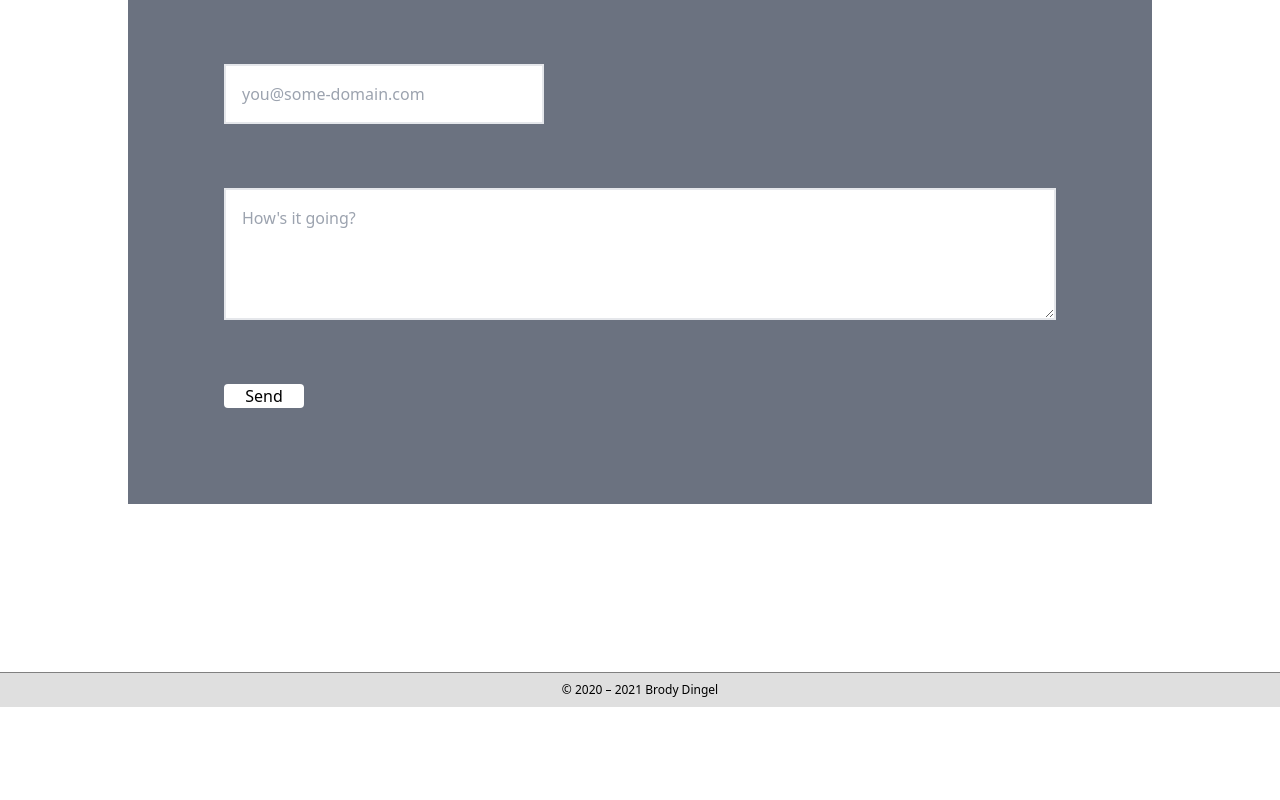
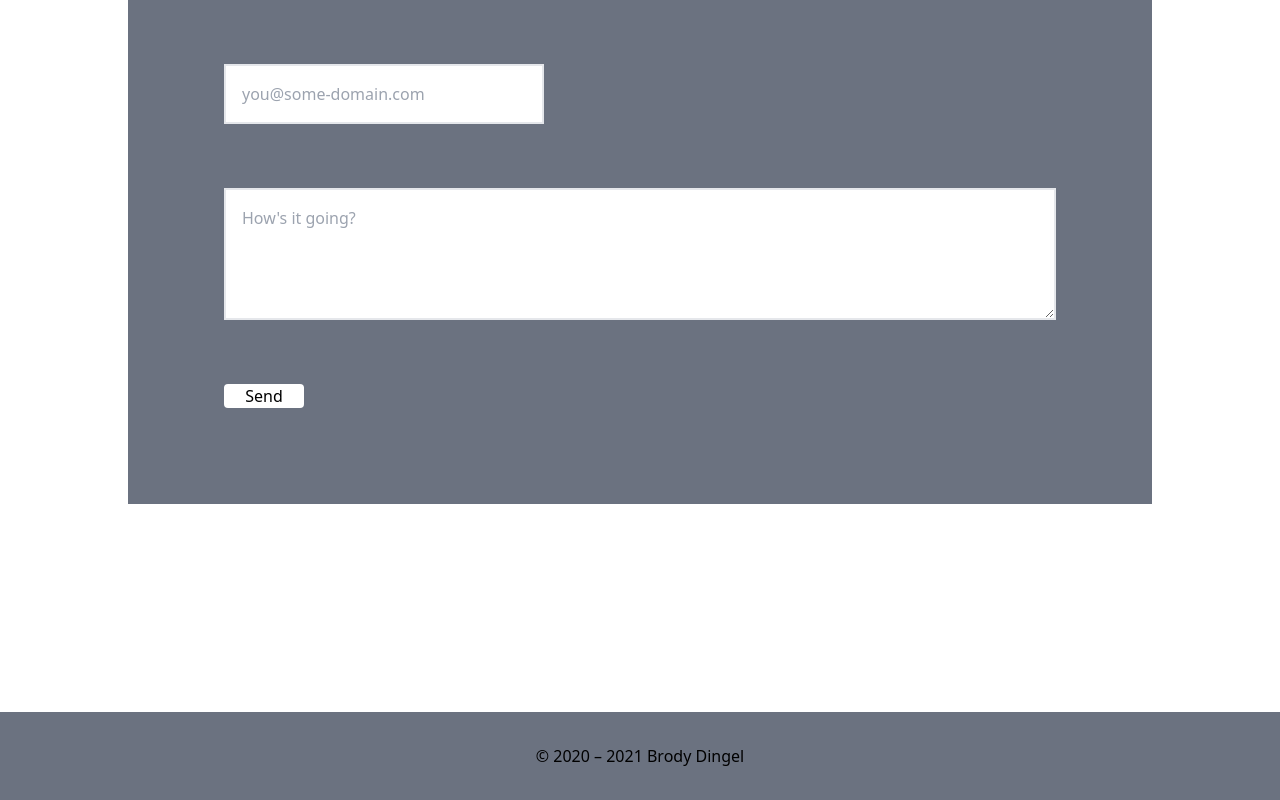
Before and after one commit to brodyd795/personal-site, a Next.js app: page / in a window 1280 px wide. Shown: the part 1900-2700 px from the top of the page. Before the commit the page ends 2607 px from the top, so only its background shows below. Built offline with nearby package versions, Linux system fonts and the light colour scheme.

Commit message:
Footer to tw

```diff
--- a/components/footer.tsx
+++ b/components/footer.tsx
@@ -1,27 +1,11 @@
 import React, {FC} from 'react';
-
-import styled from 'styled-components';
-
-const StyledFooter = styled.footer`
-	background-color: #dfdfdf;
-	font-size: 12px;
-	text-align: center;
-	width: 100%;
-	margin-top: 40px;
-	border-top: 1px solid grey;
-`;
-
-const StyledText = styled.p`
-	margin: 0;
-	padding: 8px;
-`;
 
 export const Footer: FC = () => {
 	const currentYear = new Date().getFullYear();
 
 	return (
-		<StyledFooter>
-			<StyledText>{`© 2020 – ${currentYear} Brody Dingel`}</StyledText>
-		</StyledFooter>
+		<footer className='bg-gray-500 text-center w-full mt-20'>
+			<p className='m-0 p-8'>{`© 2020 – ${currentYear} Brody Dingel`}</p>
+		</footer>
 	);
 };
```
